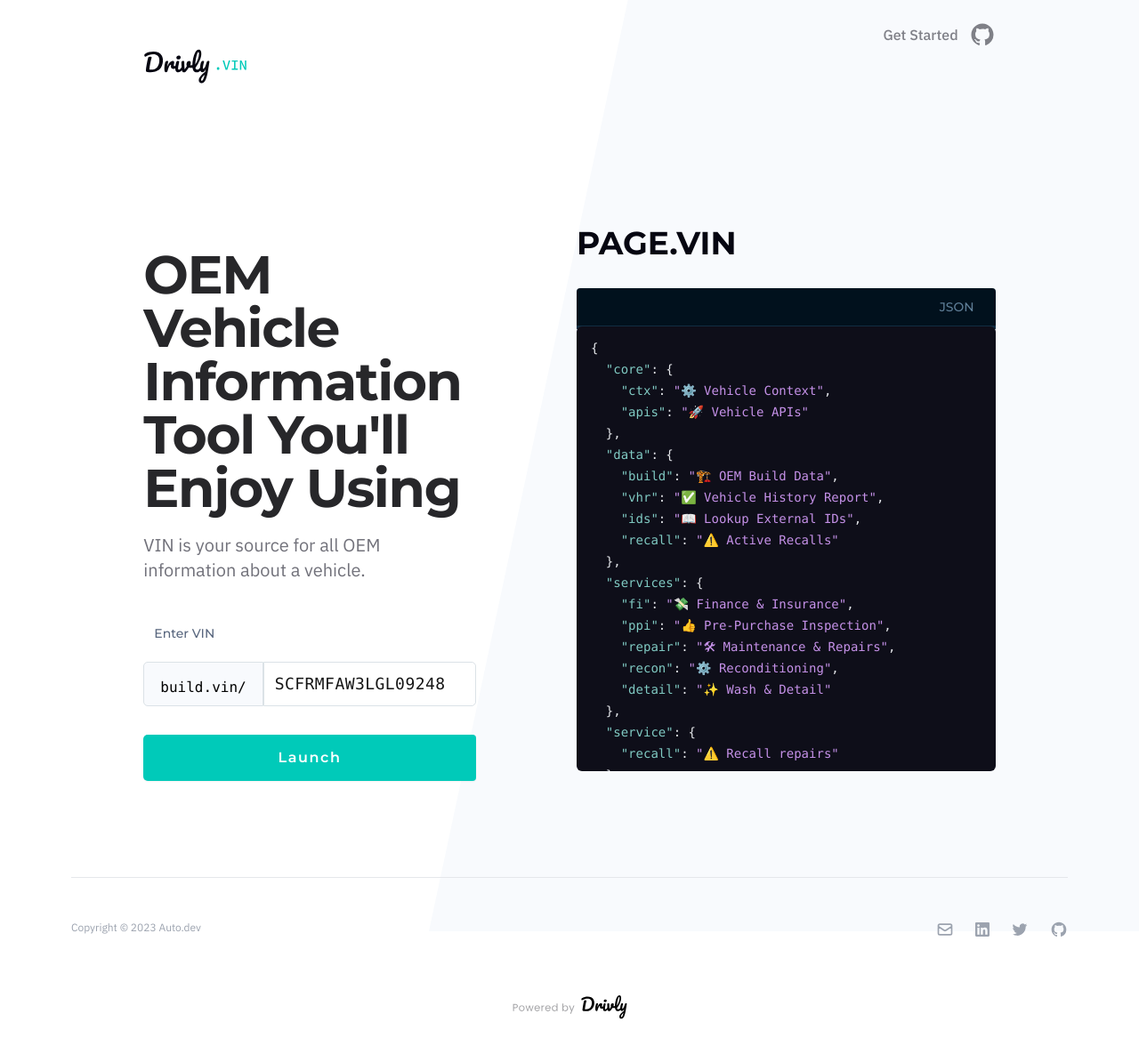
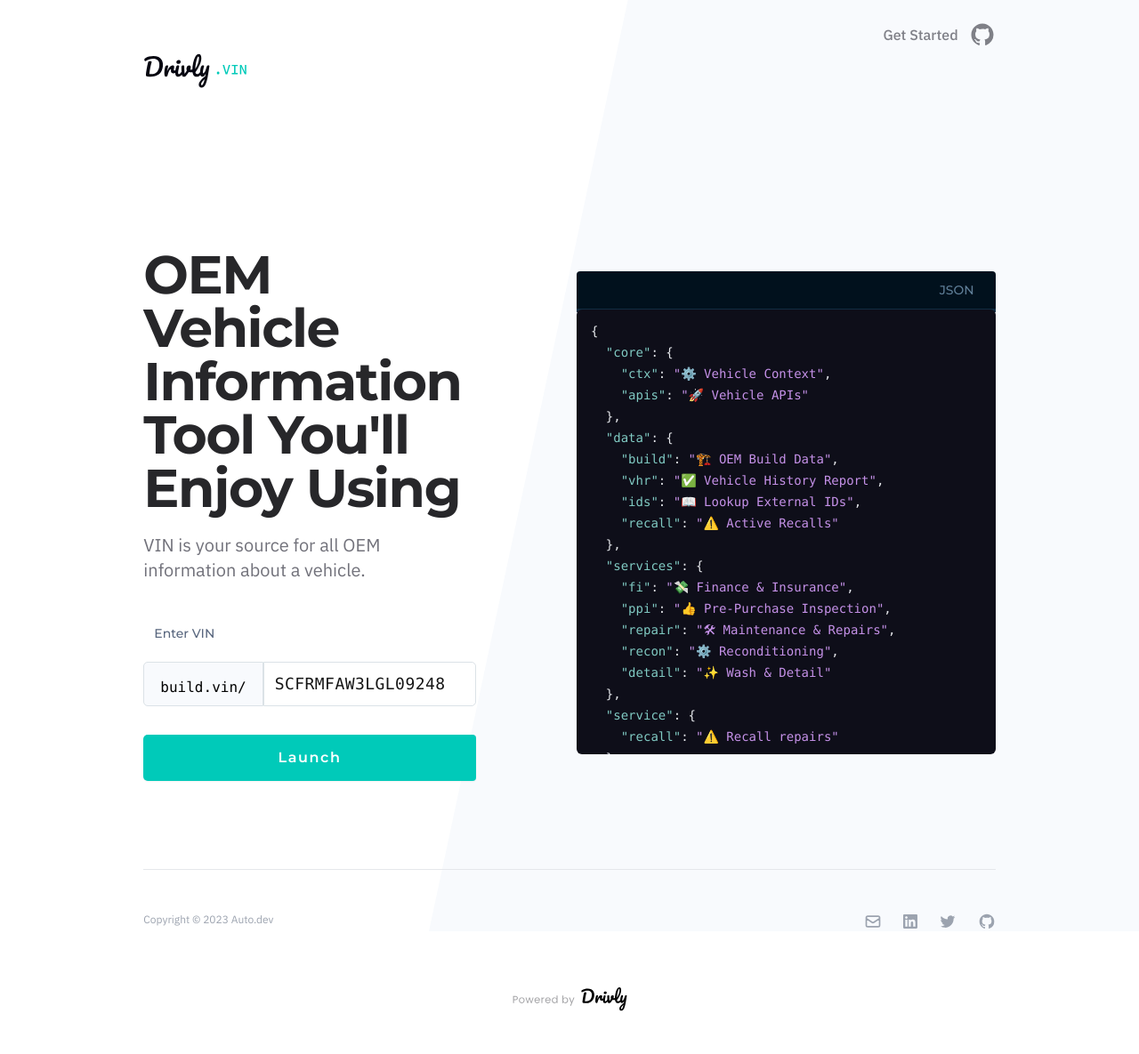
Before and after one commit to drivly/page.vin, a Jekyll site: the page built from README.md, in a window 1280 px wide. Shown: the top 1185 px of the page at 89% size. Built offline with Jekyll 4.4.1, drawn with Linux system fonts in a browser that asks for light colours; nearby versions of some CDN libraries; our own code applies the rules of GitHub Pages for plain Markdown files; comment, search, counter and statistics services are not loaded.

Commit message:
edited hteml, readme.md

````diff
--- a/README.md
+++ b/README.md
@@ -1,5 +1,3 @@
-# PAGE.VIN
-
 ```json
 {
   "core": {
--- a/_layouts/default.html
+++ b/_layouts/default.html
@@ -220,7 +220,7 @@
       </div>
     </div>
 
-    <footer class="max-w-6xl mx-auto px-4 pt-16 pb-8 col-span-12 w-full">
+    <footer class="col-span-10 col-start-2 pt-16 pb-8 w-full">
       <div
         class="border-t border-gray-200 py-12 text-center md:flex md:justify-between"
       >
````
